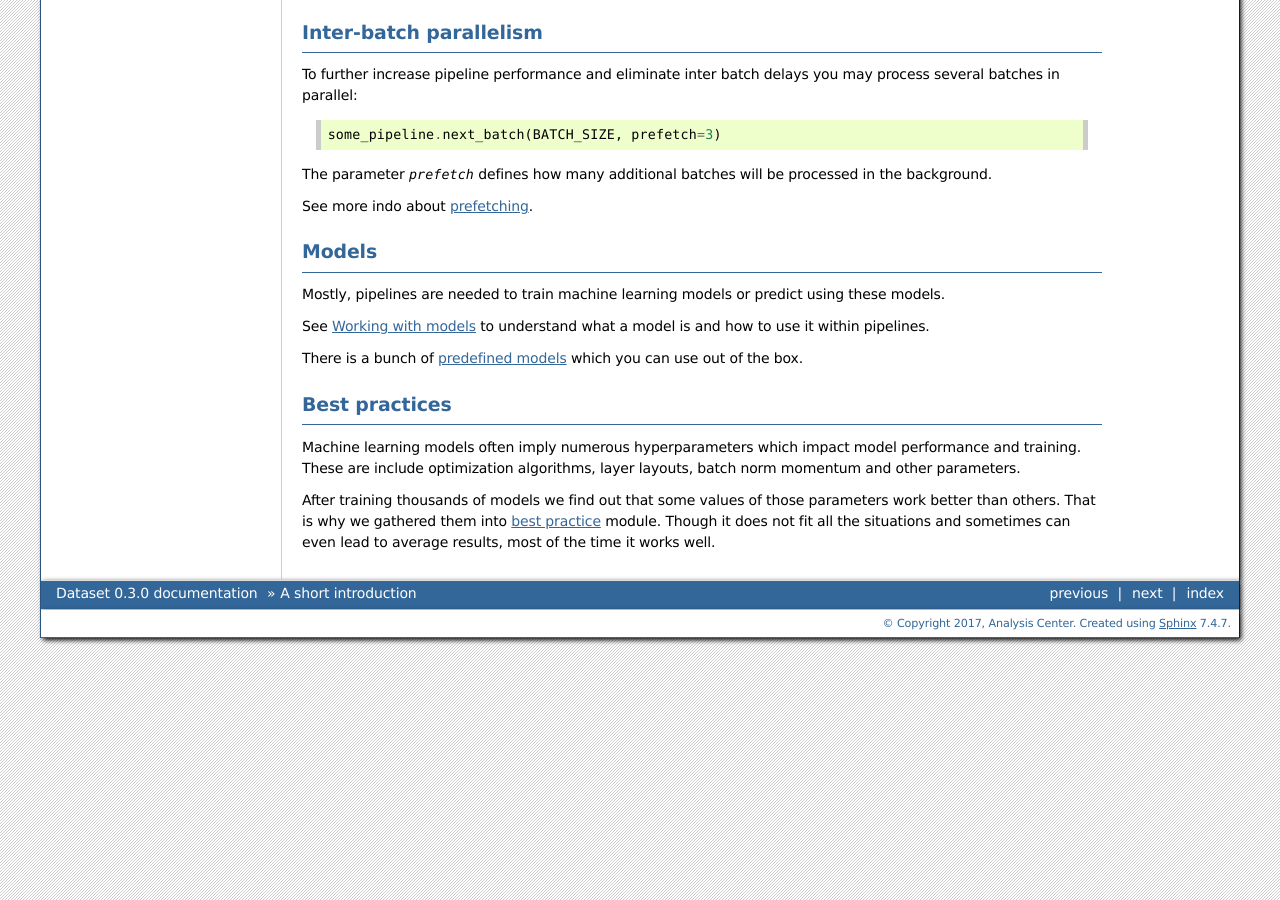
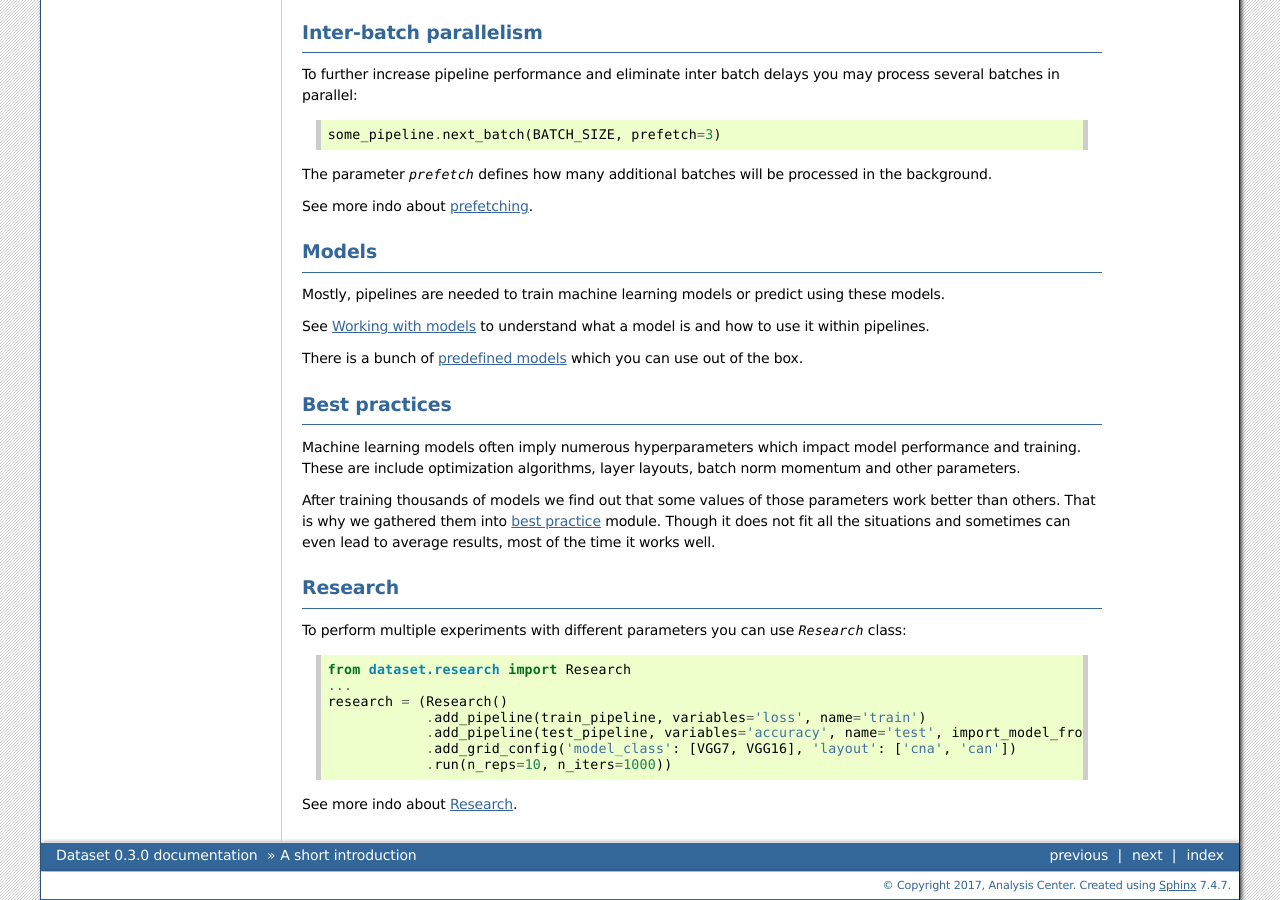
Before and after one commit to analysiscenter/batchflow, a Sphinx documentation site: the page built from docs/intro/intro.rst, in a window 1280 px wide and 900 px high, scrolled down 1380 px. Built offline with Sphinx 7.4.7, drawn with Linux system fonts in a browser that asks for light colours.

Commit message:
update docs

```diff
--- a/docs/intro/intro.rst
+++ b/docs/intro/intro.rst
@@ -124,3 +124,19 @@
 After training thousands of models we find out that some values of those parameters work better than others.
 That is why we gathered them into :doc:`best practice <best_practice>` module.
 Though it does not fit all the situations and sometimes can even lead to average results, most of the time it works well.
+
+Research
+========
+To perform multiple experiments with different parameters you can use `Research` class:
+
+.. code-block:: python
+
+    from dataset.research import Research
+    ...
+    research = (Research()
+                .add_pipeline(train_pipeline, variables='loss', name='train')
+                .add_pipeline(test_pipeline, variables='accuracy', name='test', import_model_from='train')
+                .add_grid_config('model_class': [VGG7, VGG16], 'layout': ['cna', 'can'])
+                .run(n_reps=10, n_iters=1000))
+
+See more indo about :doc:`Research <research>`.
--- a/docs/intro/research.rst
+++ b/docs/intro/research.rst
@@ -12,7 +12,7 @@
 
     from dataset import B, C, V, F, Config
     from dataset.opensets import MNIST
-    from dataset.models.tf import VGG7
+    from dataset.models.tf import VGG7, VGG16
 
 Define model config. All parameters that we want to vary we define as ``C('parameter_name')``:
 
@@ -101,4 +101,4 @@
 API
 ---
 
-See :doc:`Batch API <../api/dataset.batch>`.
+See :doc:`Batch API <../api/dataset.research>`.
```
Also changed, not shown: other parts of docs/intro/research.rst (+1 -1 lines).
